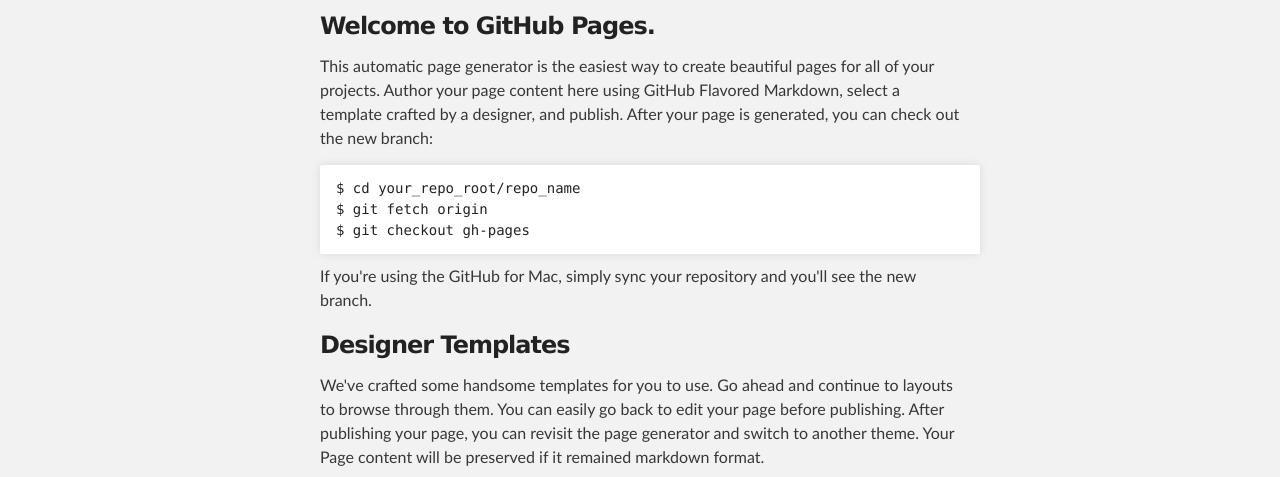
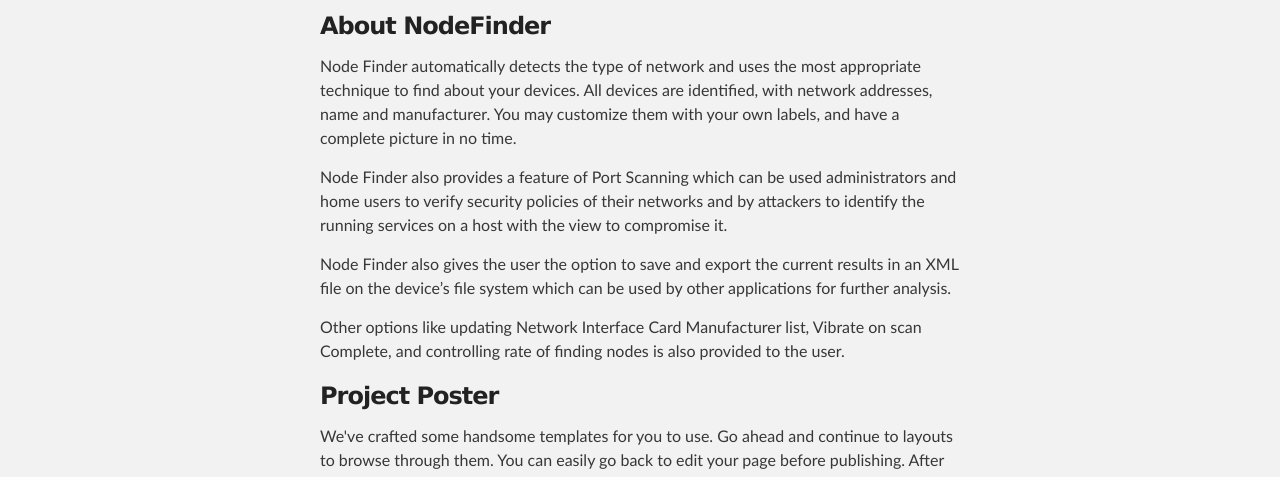
Before and after one commit to downingstreet/NodeFinder, a plain HTML site: page index.html in a window 1280 px wide. Shown: the part 288-765 px from the top of the page. Drawn offline with Linux system fonts and the light colour scheme.

Commit message:
Update index.html

```diff
--- a/index.html
+++ b/index.html
@@ -32,19 +32,19 @@
     <div id="main_content_wrap" class="outer">
       <section id="main_content" class="inner">
         <h3>
-<a name="welcome-to-github-pages" class="anchor" href="#welcome-to-github-pages"><span class="octicon octicon-link"></span></a>Welcome to GitHub Pages.</h3>
+<a name="welcome-to-github-pages" class="anchor" href="#welcome-to-github-pages"><span class="octicon octicon-link"></span></a>About NodeFinder</h3>
 
-<p>This automatic page generator is the easiest way to create beautiful pages for all of your projects. Author your page content here using GitHub Flavored Markdown, select a template crafted by a designer, and publish. After your page is generated, you can check out the new branch:</p>
+<p>Node Finder automatically detects the type of network and uses the most appropriate technique to find about your devices. All devices are identified, with network addresses, name and manufacturer. You may customize them with your own labels, and have a complete picture in no time.</p>
 
-<pre><code>$ cd your_repo_root/repo_name
-$ git fetch origin
-$ git checkout gh-pages
-</code></pre>
+<p>Node Finder also provides a feature of Port Scanning which can be used administrators and home users to verify security policies of their networks and by attackers to identify the running services on a host with the view to compromise it.</p>
 
-<p>If you're using the GitHub for Mac, simply sync your repository and you'll see the new branch.</p>
+<p>Node Finder also gives the user the option to save and export the current results in an XML file on the device’s file system which can be used by other applications for further analysis.</p>
+
+<p>Other options like updating Network Interface Card Manufacturer list, Vibrate on scan Complete, and controlling rate of finding nodes is also provided to the user.</p>
+
 
 <h3>
-<a name="designer-templates" class="anchor" href="#designer-templates"><span class="octicon octicon-link"></span></a>Designer Templates</h3>
+<a name="designer-templates" class="anchor" href="#designer-templates"><span class="octicon octicon-link"></span></a>Project Poster</h3>
 
 <p>We've crafted some handsome templates for you to use. Go ahead and continue to layouts to browse through them. You can easily go back to edit your page before publishing. After publishing your page, you can revisit the page generator and switch to another theme. Your Page content will be preserved if it remained markdown format.</p>
 
```
